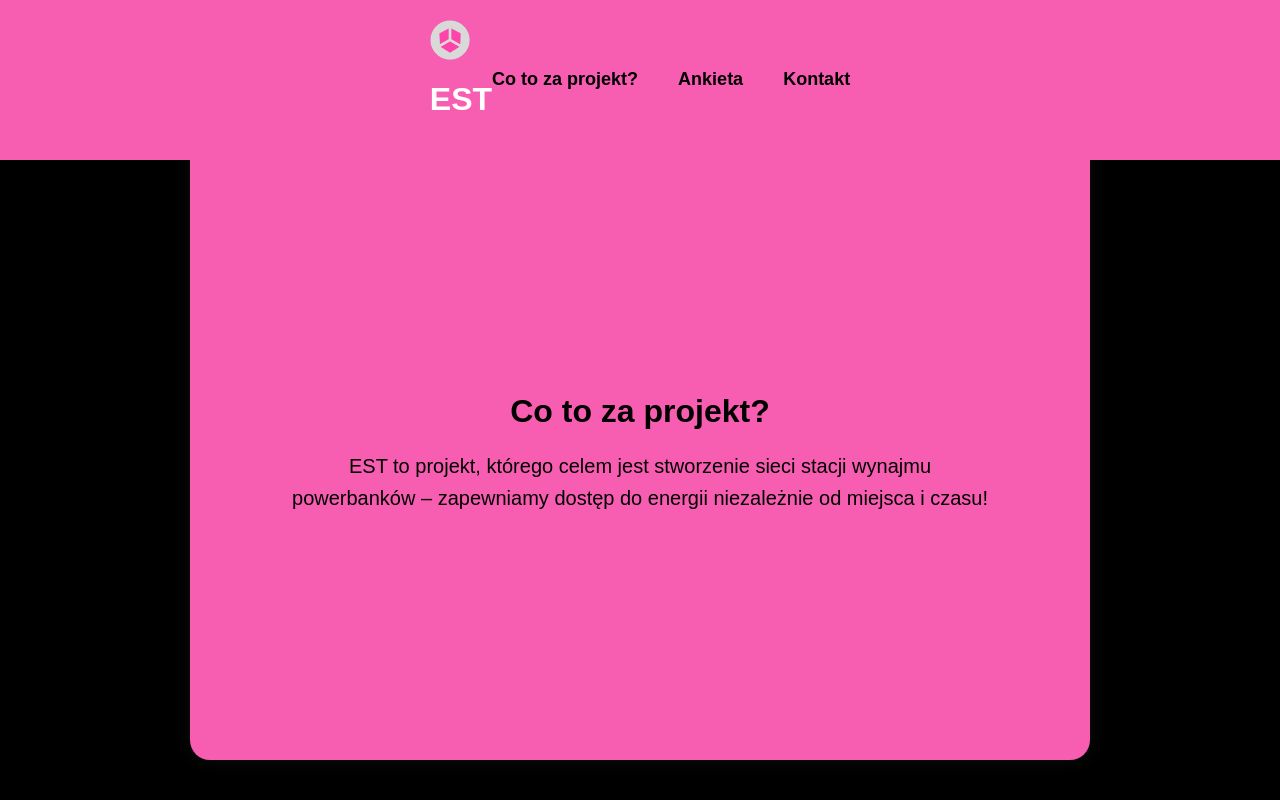
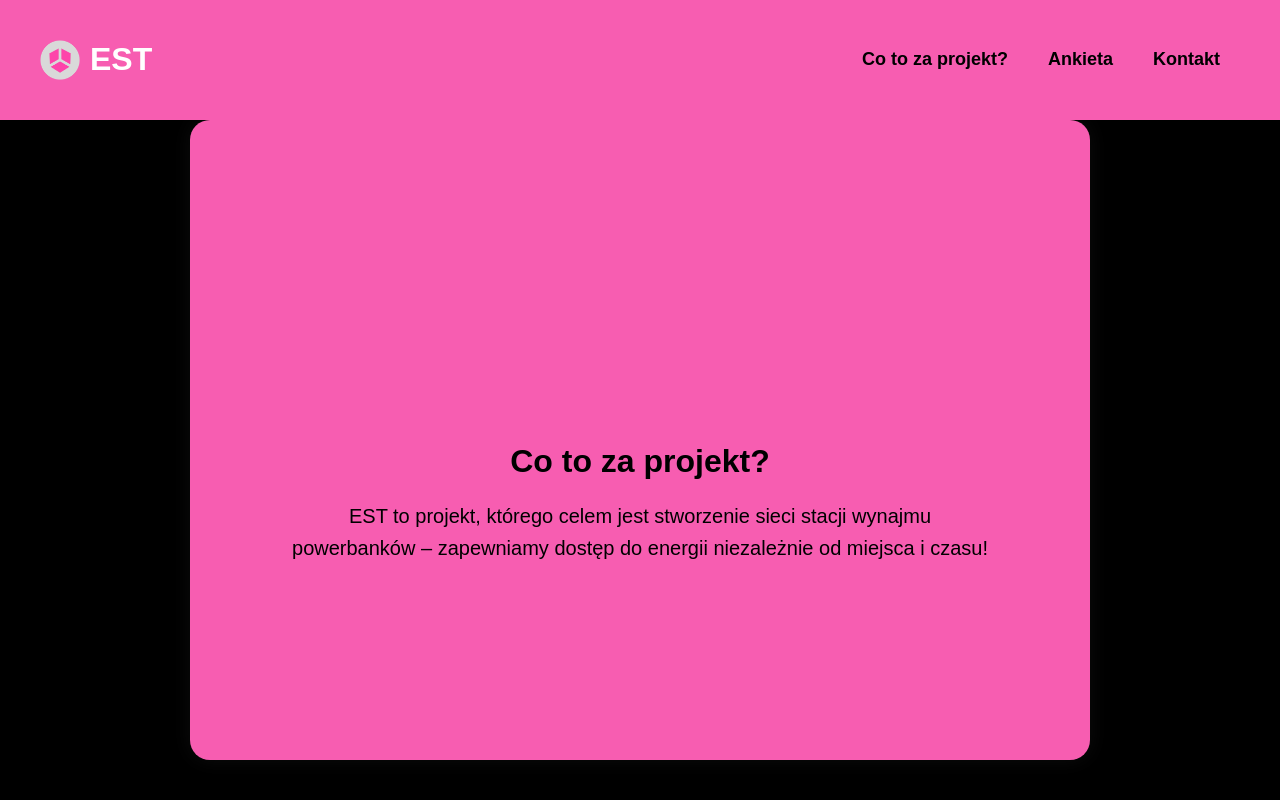
Before and after one commit to go-est/main, a plain HTML site: page index.html in a window 1280 px wide. Shown: the top 800 px of the page. Drawn offline with Linux system fonts and the light colour scheme.

Commit message:
Update style.css

```diff
--- a/style.css
+++ b/style.css
@@ -11,6 +11,7 @@ body {
     color: white;
 }
 
+/* Header */
 header {
     background-color: #F75DB1;
     padding: 20px 40px;
@@ -20,16 +21,28 @@ header {
     left: 0;
     z-index: 1000;
     display: flex;
-    justify-content: center;
+    justify-content: space-between;
     align-items: center;
 }
 
+/* Logo z ikoną */
+.logo {
+    display: flex;
+    align-items: center;
+    gap: 10px;
+}
+
+.logo-img {
+    height: 40px;
+    width: auto;
+}
+
+/* Menu przesunięte w prawo */
 nav ul {
     list-style: none;
-    padding: 0;
-    margin: 0;
     display: flex;
     gap: 40px;
+    padding-right: 20px;
 }
 
 nav ul li a {
@@ -37,6 +50,11 @@ nav ul li a {
     color: black;
     font-weight: bold;
     font-size: 18px;
+}
+
+/* Odstęp dla 1. sekcji */
+#home.section {
+    padding-top: 160px; /* więcej niż wysokość headera */
 }
 
 .section {
@@ -95,10 +113,3 @@ footer {
     background-color: #000;
     color: #D9D9D9;
 }
-
-
-.logo-img {
-    height: 40px;
-    margin-right: 10px;
-    vertical-align: middle;
-}
```
